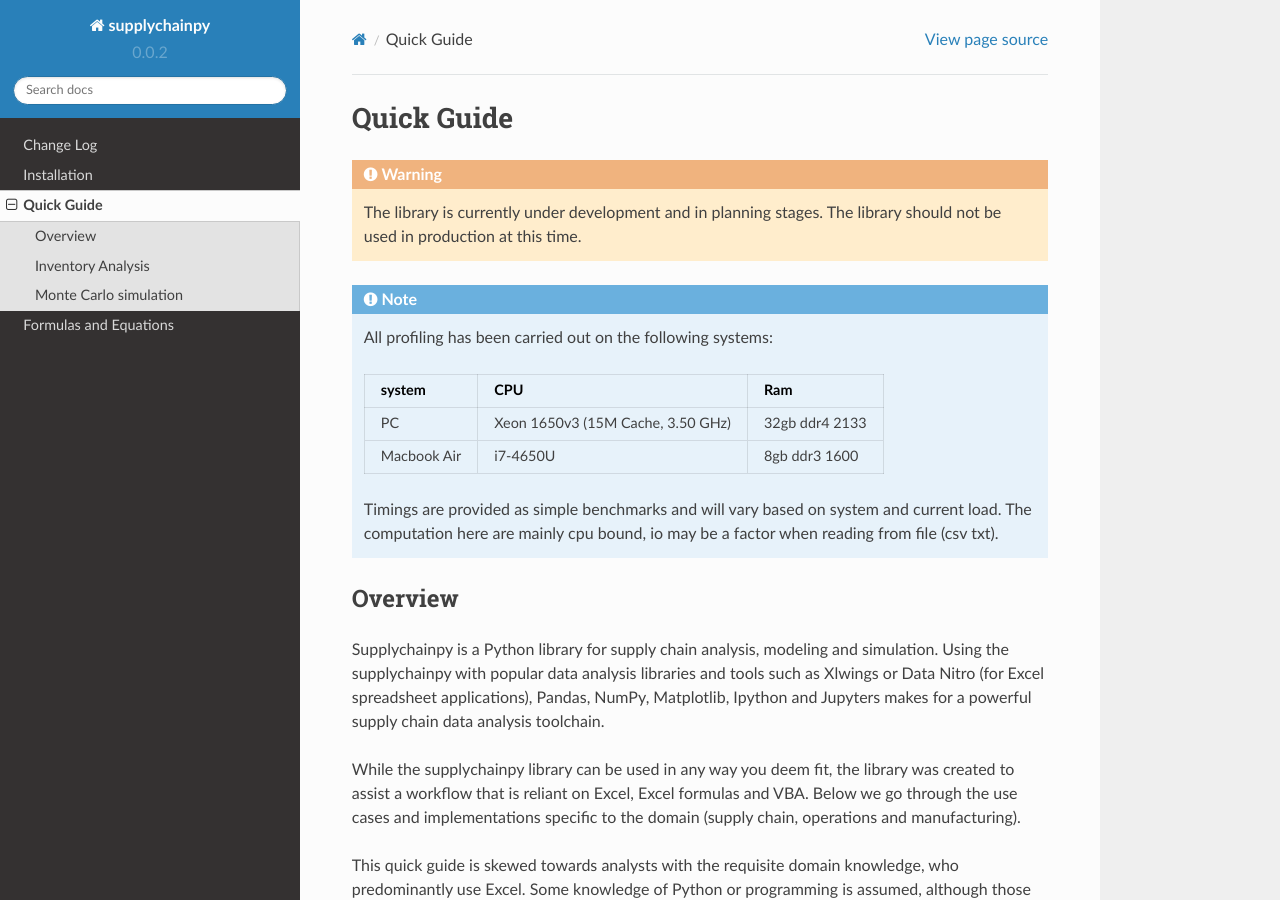
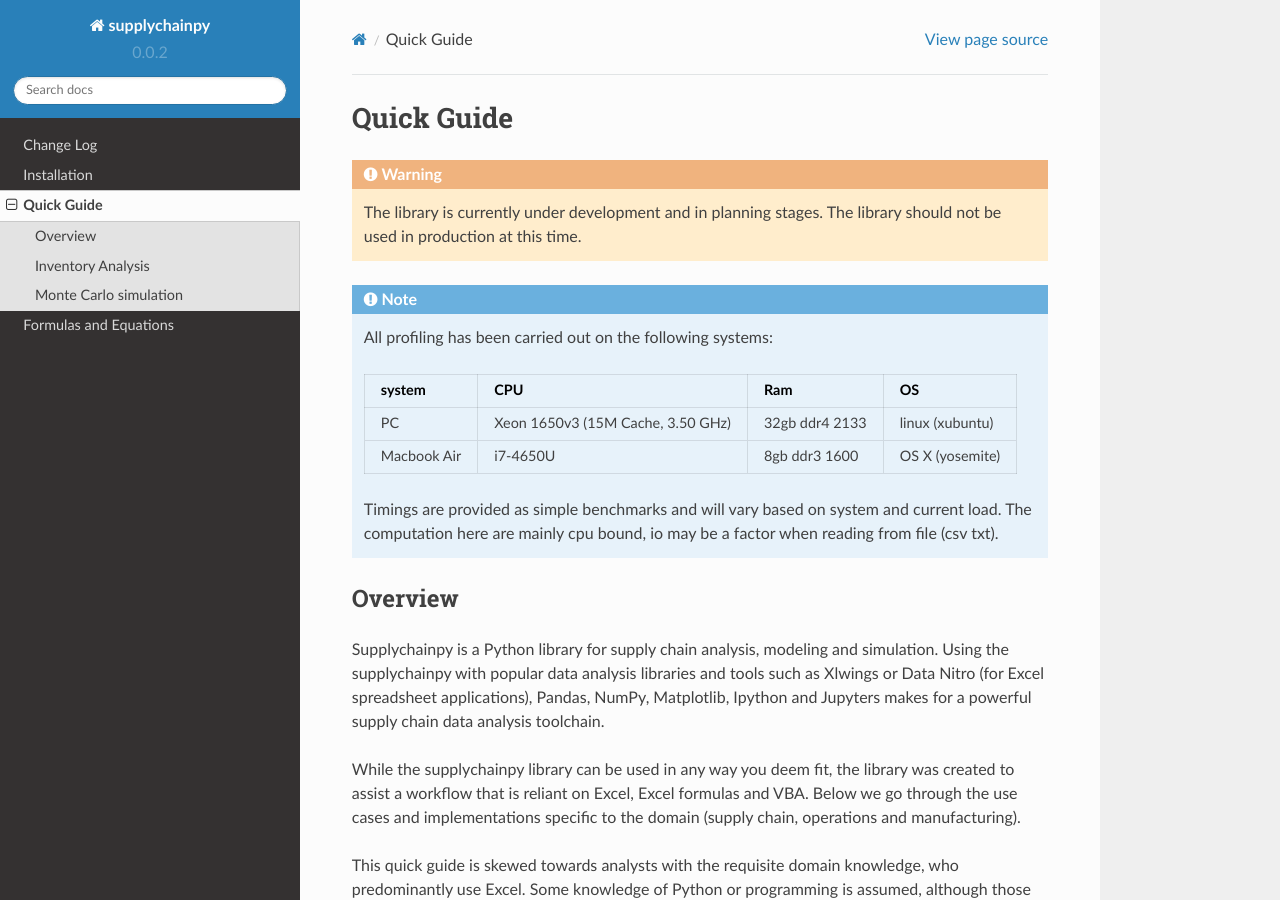
Before and after one commit to KevinFasusi/supplychainpy, a Sphinx documentation site: the page built from docs/quickstart.rst, in a window 1280 px wide and 900 px high. Built offline with Sphinx 7.4.7 and the Read the Docs theme 2.0.0, drawn with Linux system fonts in a browser that asks for light colours; pages that are not in the unit, such as notebooks, are missing from menus.

Commit message:
update docs

```diff
--- a/docs/quickstart.rst
+++ b/docs/quickstart.rst
@@ -10,13 +10,13 @@ Quick Guide
 
     All profiling has been carried out on the following systems:
 
-    +------------+------------------------------------+------------------+
-    | system     |           CPU                      | Ram              |
-    +============+====================================+==================+
-    |   PC       | Xeon 1650v3 (15M Cache, 3.50 GHz)  | 32gb ddr4 2133   |
-    +------------+------------------------------------+------------------+
-    | Macbook Air|            i7-4650U                |   8gb ddr3 1600  |
-    +------------+------------------------------------+------------------+
+    +------------+------------------------------------+------------------+----------------+
+    | system     |           CPU                      | Ram              |  OS            |
+    +============+====================================+==================+================+
+    |   PC       | Xeon 1650v3 (15M Cache, 3.50 GHz)  | 32gb ddr4 2133   | linux (xubuntu)|
+    +------------+------------------------------------+------------------+----------------+
+    | Macbook Air|            i7-4650U                |   8gb ddr3 1600  | OS X (yosemite)|
+    +------------+------------------------------------+------------------+----------------+
 
     Timings are provided as simple benchmarks and will vary based on system and current load.
     The computation here are mainly cpu bound, io may be a factor when reading from file (csv txt).
```
